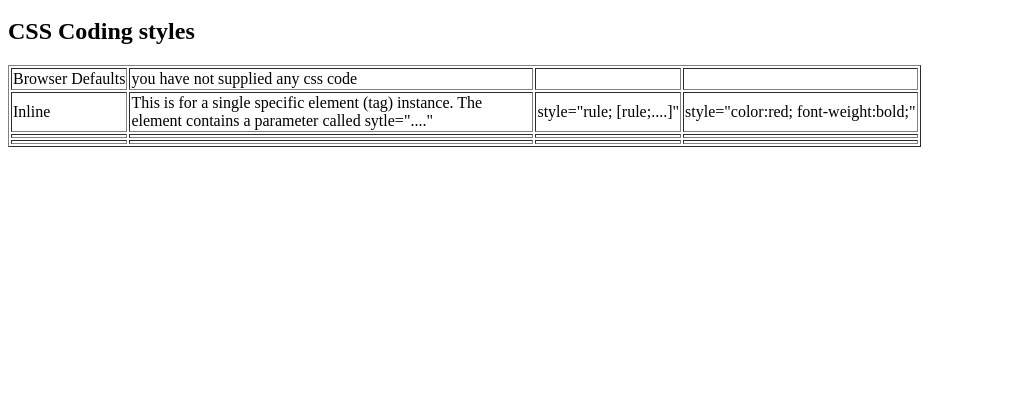
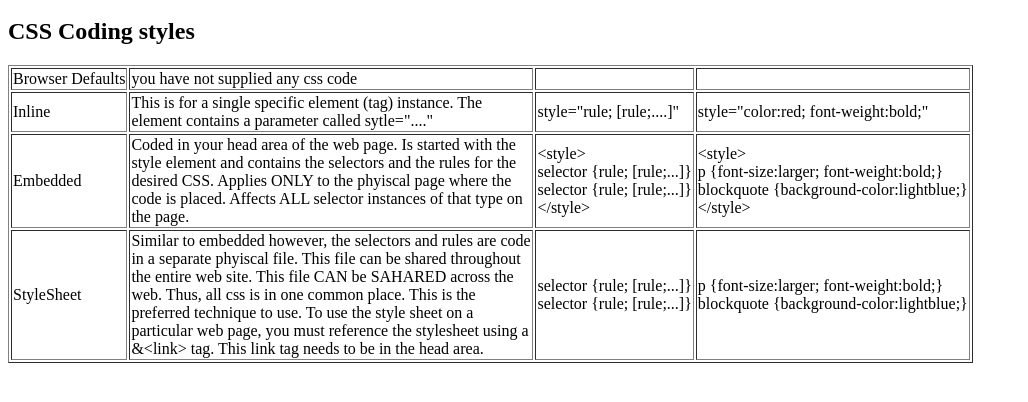
Before and after one commit to adewitt123/1017-jan-2023-a04-workbook-dwelchnait, a plain HTML site: page css-intro/index.html in a window 1280 px wide. Shown: the part 154-556 px from the top of the page, without its empty margins (0-1028 px from the left). Drawn offline with Linux system fonts and the light colour scheme.

Commit message:
css tecniques embedded and stylesheet

```diff
--- a/css-intro/index.html
+++ b/css-intro/index.html
@@ -34,16 +34,16 @@
                         <td>style="color:red; font-weight:bold;"</td>
                     </tr>
                     <tr>
-                        <td></td>
-                        <td></td>
-                        <td></td>
-                        <td></td>
+                        <td>Embedded</td>
+                        <td>Coded in your head area of the web page. Is started with the style element and contains the selectors and the rules for the desired CSS. Applies ONLY to the phyiscal page where the code is placed. Affects ALL selector instances of that type on the page.</td>
+                        <td>&lt;style&gt;<br/>selector {rule; [rule;...]}<br/>selector {rule; [rule;...]}<br/>&lt;/style&gt;</td>
+                        <td>&lt;style&gt;<br/>p {font-size:larger; font-weight:bold;}<br/>blockquote {background-color:lightblue;}<br/>&lt;/style&gt;</td>
                     </tr>
                     <tr>
-                        <td></td>
-                        <td></td>
-                        <td></td>
-                        <td></td>
+                        <td>StyleSheet</td>
+                        <td>Similar to embedded however, the selectors and rules are code in a separate phyiscal file. This file can be shared throughout the entire web site. This file CAN be SAHARED across the web. Thus, all css is in one common place. This is the preferred technique to use. To use the style sheet on a particular web page, you must reference the stylesheet using a &&lt;link&gt; tag. This link tag needs to be in the head area.</td>
+                        <td>selector {rule; [rule;...]}<br/>selector {rule; [rule;...]}</td>
+                        <td>p {font-size:larger; font-weight:bold;}<br/>blockquote {background-color:lightblue;}</td>
                     </tr>
                 </tbody>
             </table>
```
Also changed, not shown: css-intro/css/mystyling.css (added, +7 -0 lines), css-intro/index-embedded.html (+16 -1 lines), css-intro/index-stylesheet.html (+8 -1 lines), css-intro/css/dummy.txt (deleted).
